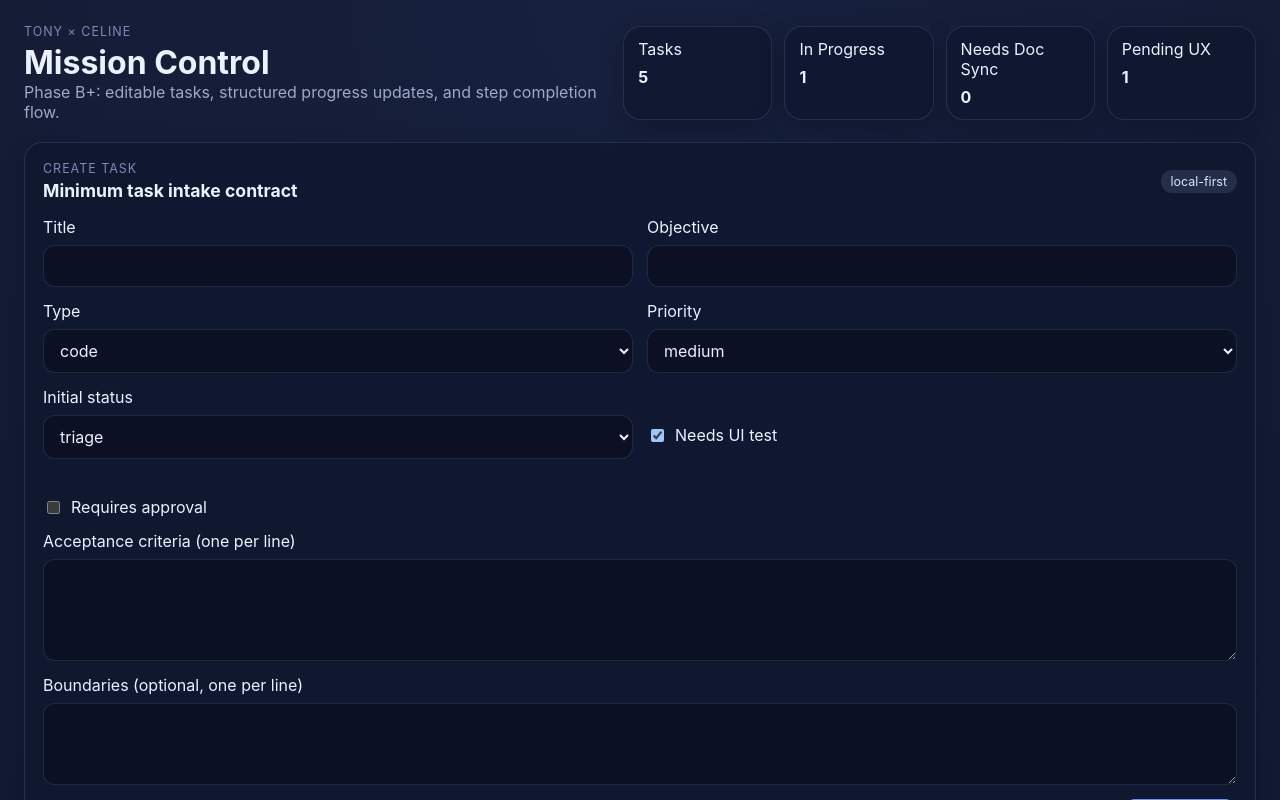
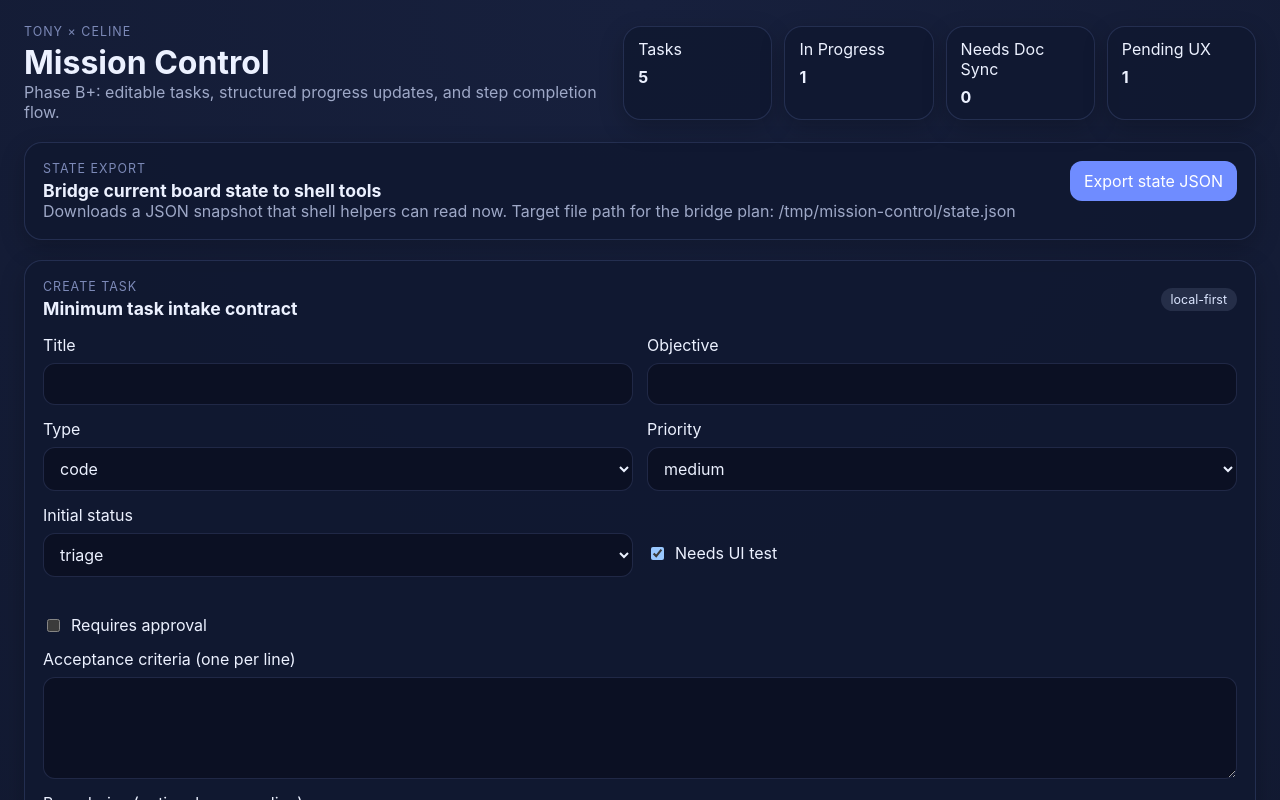
Before and after one commit to celine-1984-2077/celine-missioncontrol, a React (Vite) app in the folder mission-control/: page / in a window 1280 px wide. Shown: the top 800 px of the page. Built offline with nearby package versions, Linux system fonts and the light colour scheme.

Commit message:
Add manual state export action

```diff
--- a/mission-control/src/App.tsx
+++ b/mission-control/src/App.tsx
@@ -1,4 +1,6 @@
 import { useMemo, useState } from 'react'
+
+const EXPORT_FILE_PATH = '/tmp/mission-control/state.json'
 import { addProgressEvent, autoPickNextTask, completeReviewRun, completeStep, completeUiTest, createFollowupTask, createTask, getBoardNotificationDigest, getTaskNotificationDigest, hasPassingReview, heartbeatRun, loadState, markRunStale, requestReviewRun, requestUiTest, transitionTask, updateTask } from './store'
 import type { ActivityEvent, DocSyncStatus, Priority, Task, TaskStatus, TaskType } from './types'
 
@@ -187,6 +189,27 @@ export function App() {
     setReviewDraft({ summary: '', findings: '', screenshotPath: '', snapshotId: '', evidenceLinks: '', targetUrl: 'http://127.0.0.1:4173/' })
   }
 
+  function handleExportState() {
+    const payload = {
+      tasks: state.tasks,
+      runs: state.runs,
+      activity: state.activity,
+      exportedAt: new Date().toISOString(),
+      sourceVersion: 'mission-control-local-v1',
+      exportPathHint: EXPORT_FILE_PATH,
+    }
+
+    const blob = new Blob([JSON.stringify(payload, null, 2)], { type: 'application/json' })
+    const url = URL.createObjectURL(blob)
+    const link = document.createElement('a')
+    link.href = url
+    link.download = 'mission-control-state.json'
+    document.body.appendChild(link)
+    link.click()
+    link.remove()
+    URL.revokeObjectURL(url)
+  }
+
   return (
     <div className="app-shell">
       <header className="topbar">
@@ -202,6 +225,17 @@ export function App() {
           <Stat label="Pending UX" value={String(tasks.filter((t) => t.requiresUxReview && !hasPassingReview(state, t.id, 'ux_review')).length)} />
         </div>
       </header>
+
+      <section className="card export-panel">
+        <div className="panel-heading">
+          <div>
+            <p className="eyebrow">State Export</p>
+            <h2>Bridge current board state to shell tools</h2>
+          </div>
+          <button type="button" onClick={handleExportState}>Export state JSON</button>
+        </div>
+        <p className="muted">Downloads a JSON snapshot that shell helpers can read now. Target file path for the bridge plan: {EXPORT_FILE_PATH}</p>
+      </section>
 
       {error && <div className="error-banner">{error}</div>}
 
--- a/mission-control/src/styles.css
+++ b/mission-control/src/styles.css
@@ -219,7 +219,8 @@ h4 { font-size: 0.98rem; }
   border: 1px solid rgba(255, 105, 135, 0.3);
 }
 
-.composer {
+.composer,
+.export-panel {
   margin-bottom: 20px;
 }
 
```
Also changed, not shown: 3 other files (tests, documents, lock files or other folders).
